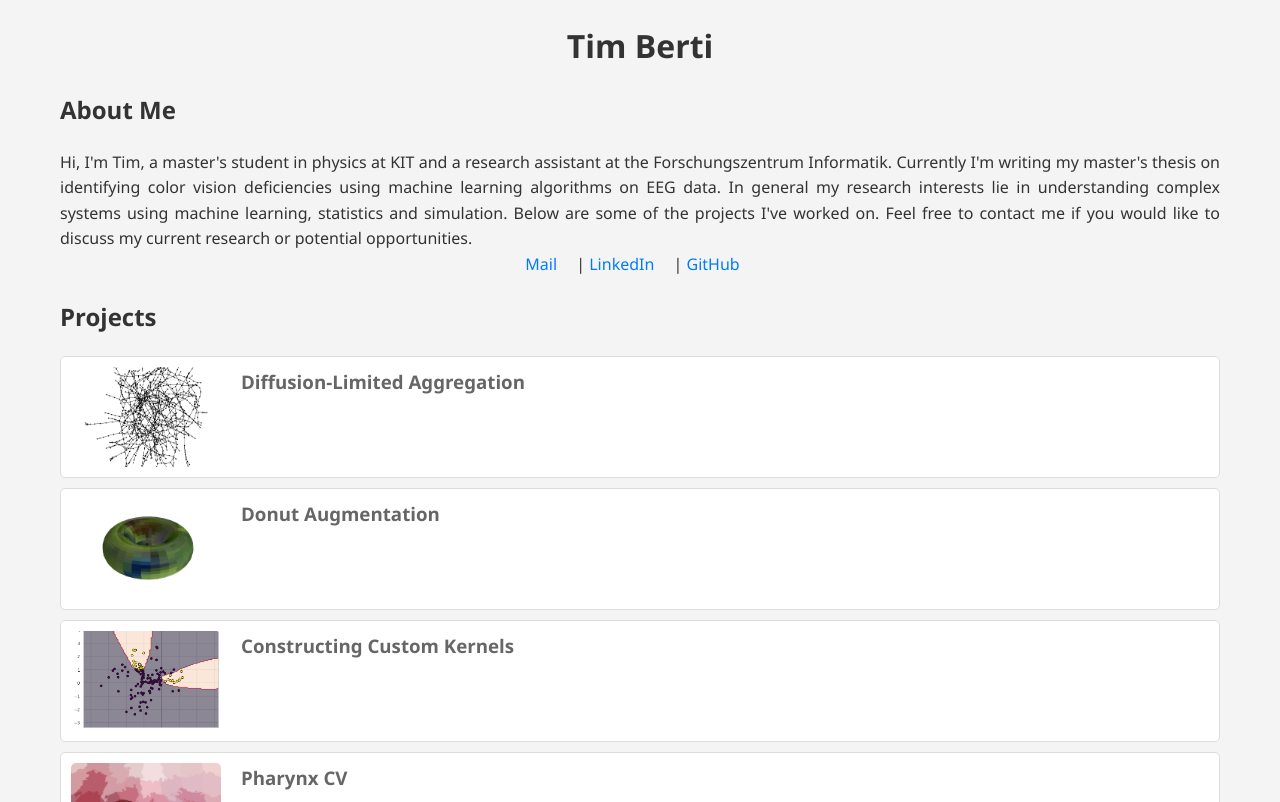
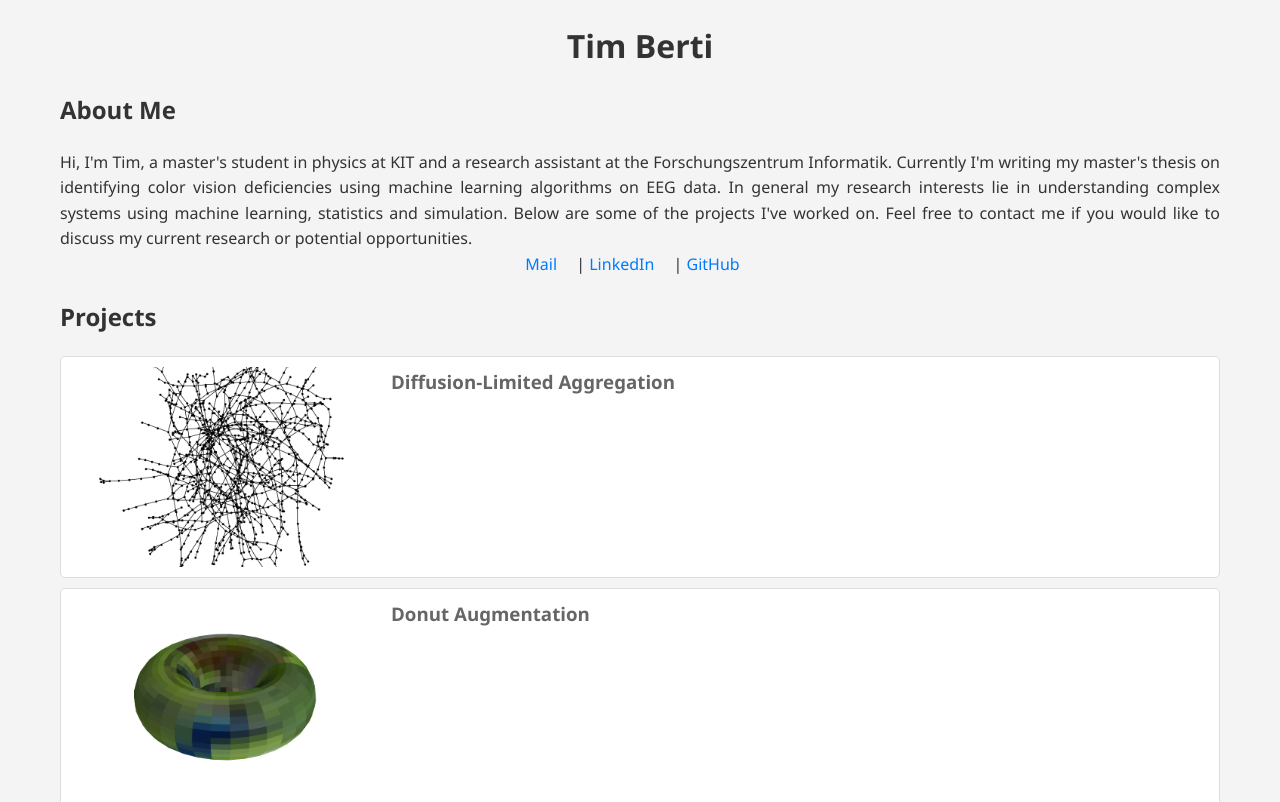
Before and after one commit to TimBerti/timberti.github.io, a plain HTML site: page index.html in a window 1280 px wide. Shown: the top 802 px of the page. Drawn offline with Linux system fonts and the light colour scheme.

Commit message:
larger images

```diff
--- a/style.css
+++ b/style.css
@@ -67,8 +67,8 @@ a:hover {
 
 .project-card img {
     flex: 0 0 auto; /* Don't grow, don't shrink, auto for natural aspect ratio */
-    width: 150px; /* Fixed width for all images */
-    height: 100px; /* Fixed height for all images */
+    width: 300px; /* Fixed width for all images */
+    height: 200px; /* Fixed height for all images */
     object-fit: cover; /* Cover the area without breaking aspect ratio */
     margin-right: 20px;
     border-radius: 5px;
```
